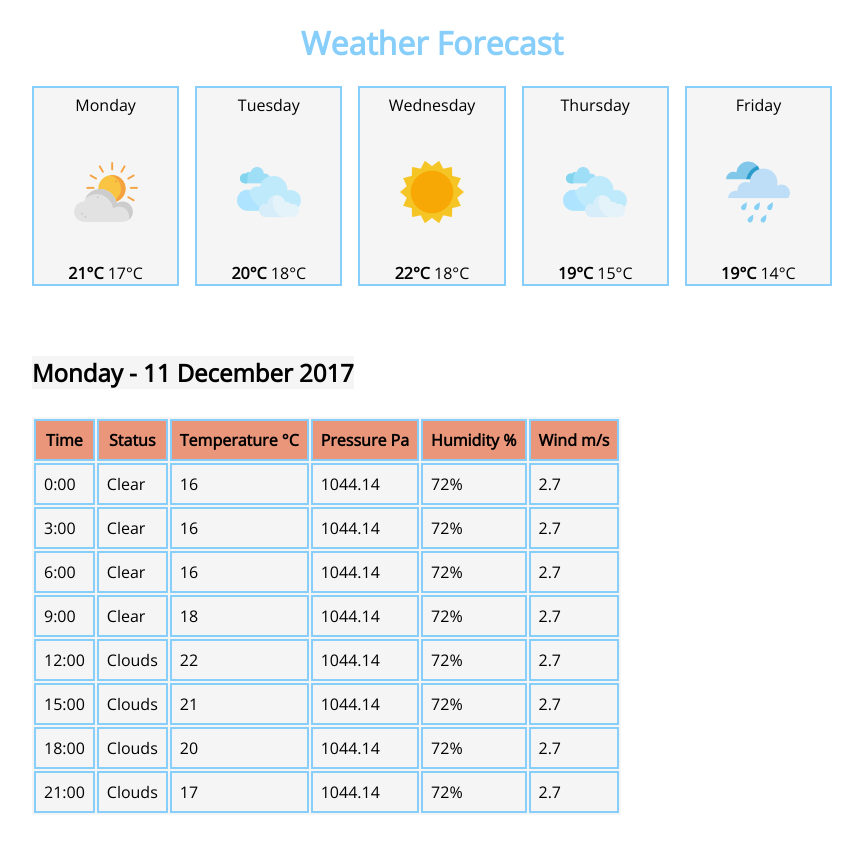
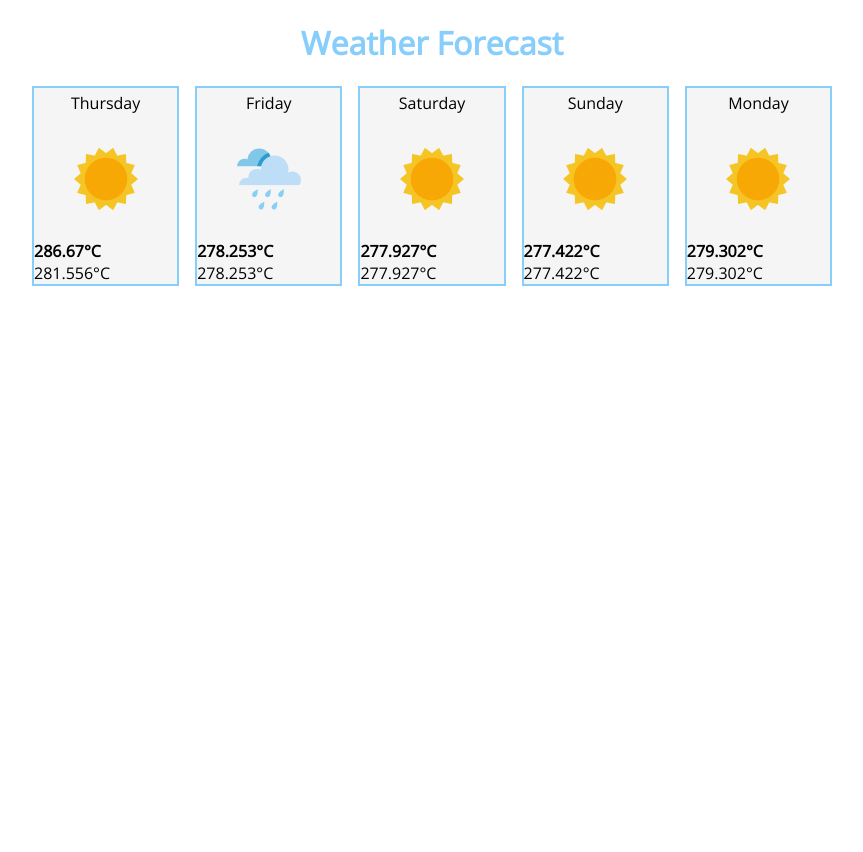
Before and after one commit to mskorsur/weather-forecast, a React (Create React App) app: page / in a window 1280 px wide. Shown: the top 852 px of the page, without its empty margins (208-1071 px from the left). After the commit the page ends 800 px from the top, so only its background shows below. Built offline with nearby package versions, Linux system fonts and the light colour scheme.

Commit message:
Update components to consume fake data

```diff
--- a/src/App.js
+++ b/src/App.js
@@ -7,24 +7,68 @@ import SingleDayInfoContainer from './SingleDayInfoContainer.js';
 import sun from './images/sun.png'; //Clear
 import clouds from './images/clouds.png'; //Clouds
 import lightning from './images/lightning.png'; //Thunderstrom
-import partlySunny from './images/partlysunny.png';
+import partlySunny from './images/partlysunny.png'; //Clouds, description few clouds
 import storm from './images/storm.png'; //Rain
 import snowflake from './images/snowflake.png'; //Snow
-import wind from './images/wind.png'; //Additional, description breeze
+import wind from './images/wind.png'; //Additional
 
-const DATA = [
-  {id: 1, day: 'Monday', highestTemp: 21, lowestTemp: 17, weatherImage: partlySunny},
-  {id: 2, day: 'Tuesday', highestTemp: 20, lowestTemp: 18, weatherImage: clouds},
-  {id: 3, day: 'Wednesday', highestTemp: 22, lowestTemp: 18, weatherImage: sun},
-  {id: 4, day: 'Thursday', highestTemp: 19, lowestTemp: 15, weatherImage: clouds},
-  {id: 5, day: 'Friday', highestTemp: 19, lowestTemp: 14, weatherImage: storm},
-]
+import exampleData from './exampleData.js';
 
 class App extends Component {
   constructor(props){
     super(props);
 
+    this.state = {
+      weatherData: [],
+      weatherBoxesData: [],
+      isDaySelected: false,
+      currentlySelectedDay: ''
+    }
+
     this.renderWeatherBoxes = this.renderWeatherBoxes.bind(this);
+    this.renderSelectedDayInformation = this.renderSelectedDayInformation.bind(this);
+    this.parseWeatherData = this.parseWeatherData.bind(this);
+  }
+
+  componentWillMount() {
+    let parsedData = this.parseWeatherData(exampleData);
+    let noonData = this.getNoonWeather(parsedData);
+
+    this.setState({
+      weatherData: parsedData,
+      weatherBoxesData: noonData,
+    });
+  }
+
+  parseWeatherData(data) {
+    return data.map(item => {
+        return {
+            date: new Date(item.dt_txt),
+            day: this.getDayFromDate(new Date(item.dt_txt)),
+            hour: new Date(item.dt_txt).getHours(),
+            temperature: item.main.temp,
+            temp_max: item.main.temp_max,
+            temp_min: item.main.temp_min,
+            pressure: item.main.pressure,
+            humidity: item.main.humidity,
+            status: item.weather[0].main,
+            status_desc: item.weather[0].description,
+            wind: item.wind.speed
+        }
+    });
+  }
+
+  getDayFromDate = (date) => {
+    const days = ['Sunday', 'Monday', 'Tuesday', 'Wednesday', 'Thursday', 'Friday', 'Saturday'];
+    return days[date.getDay()];
+  }
+
+  getNoonWeather = (data) => {
+    return data.filter(item => item.hour === 12);
+  }
+
+  getWeatherSameDay = (day, data) => {
+    return data.filter(item => item.day === day);
   }
 
   render() {
@@ -34,19 +78,58 @@ class App extends Component {
         <div className="container">
           {this.renderWeatherBoxes()}
         </div>
-        <SingleDayInfoContainer />
+        {this.renderSelectedDayInformation()}
       </div>
     );
   }
 
   renderWeatherBoxes() {
-    return DATA.map(day => {
-      return <WeatherBox key={day.id}
-                         weekDay={day.day}
-                         highestTemp={day.highestTemp}
-                         lowestTemp={day.lowestTemp}
-                         weatherImage={day.weatherImage}/>
+    return this.state.weatherBoxesData.map(item => {
+      return <WeatherBox key={item.date}
+                         weekDay={item.day}
+                         highestTemp={item.temp_max}
+                         lowestTemp={item.temp_min}
+                         weatherImage={this.selectImageBasedOnWeather(item.status, item.status_desc)}
+                         handleSelect={this.handleClickWeatherBox}/>
     });
+  }
+
+  renderSelectedDayInformation() {
+    if (this.state.isDaySelected) {
+      const singleDayData =
+            this.getWeatherSameDay(this.state.currentlySelectedDay, this.state.weatherData);
+      return <SingleDayInfoContainer data={singleDayData}/>;
+    }
+  }
+
+  handleClickWeatherBox = (selectedDay) => {
+    this.setState({
+      isDaySelected: true,
+      currentlySelectedDay: selectedDay
+    });
+  }
+
+  selectImageBasedOnWeather = (weatherStatus, weatherDescription) => {
+    switch(weatherStatus) {
+      case 'Clear':
+        return sun;
+      case 'Rain':
+        return storm;
+      case 'Thunderstorm':
+        return lightning;
+      case 'Snow':
+        return snowflake;
+      case 'Additional':
+        return wind;
+      case 'Clouds':
+        if (weatherDescription === 'few clouds' ||
+            weatherDescription === 'scattered clouds') {
+              return partlySunny;
+        }
+        else {
+          return clouds;
+        }
+    }
   }
 
 }
--- a/src/SingleDayInfoContainer.js
+++ b/src/SingleDayInfoContainer.js
@@ -2,17 +2,6 @@ import React from 'react';
 import './SingleDay.css';
 
 import SingleDayInfoItem from './SingleDayInfoItem.js';
-
-const DATA = [
-    {time: '0:00', status: 'Clear', temp: '16', humidity: '72%', pressure: '1044.14', wind: '2.7'},
-    {time: '3:00', status: 'Clear', temp: '16', humidity: '72%', pressure: '1044.14', wind: '2.7'},
-    {time: '6:00', status: 'Clear', temp: '16', humidity: '72%', pressure: '1044.14', wind: '2.7'},
-    {time: '9:00', status: 'Clear', temp: '18', humidity: '72%', pressure: '1044.14', wind: '2.7'},
-    {time: '12:00', status: 'Clouds', temp: '22', humidity: '72%', pressure: '1044.14', wind: '2.7'},
-    {time: '15:00', status: 'Clouds', temp: '21', humidity: '72%', pressure: '1044.14', wind: '2.7'},
-    {time: '18:00', status: 'Clouds', temp: '20', humidity: '72%', pressure: '1044.14', wind: '2.7'},
-    {time: '21:00', status: 'Clouds', temp: '17', humidity: '72%', pressure: '1044.14', wind: '2.7'}
-];
 
 class SingleDayInfoContainer extends React.Component {
     constructor(props) {
@@ -24,7 +13,7 @@ class SingleDayInfoContainer extends React.Component {
     render() {
         return (
             <div className="single-day-container">
-            <h2>Monday - 11 December 2017</h2>
+            <h2>{this.props.data[0].day} - {this.props.data[0].date.toDateString()}</h2>
             <div>
                 <table>
                     <tr>
@@ -43,11 +32,11 @@ class SingleDayInfoContainer extends React.Component {
     }
 
     renderInfoItems() {
-       return DATA.map(item => {
-            return <SingleDayInfoItem key = {item.time}
-                                      time={item.time}
+       return this.props.data.map(item => {
+            return <SingleDayInfoItem key = {item.date}
+                                      time={item.hour}
                                       status={item.status}
-                                      temp={item.temp}
+                                      temp={item.temperature}
                                       pressure={item.pressure}
                                       humid={item.humidity}
                                       wind={item.wind}/>
--- a/src/SingleDayInfoItem.js
+++ b/src/SingleDayInfoItem.js
@@ -4,7 +4,7 @@ class SingleDayInfoItem extends React.Component {
     render() {
         return (
           <tr>
-            <td>{this.props.time}</td>
+            <td>{this.props.time}:00</td>
             <td>{this.props.status}</td>
             <td>{this.props.temp}</td>
             <td>{this.props.pressure}</td>
--- a/src/WeatherBox.js
+++ b/src/WeatherBox.js
@@ -5,11 +5,19 @@ class WeatherBox extends React.Component {
     render() {
         return (
             <div className="weather-box">
-                <header>{this.props.weekDay}</header>
-                <img src={this.props.weatherImage} alt="weather-icon" />
-                <footer><strong>{this.props.highestTemp}&deg;C</strong> {this.props.lowestTemp}&deg;C</footer>
+                <header>
+                    {this.props.weekDay}
+                </header>
+                <img onClick={this.handleClick} src={this.props.weatherImage} alt="weather-icon" />
+                <footer>
+                    <strong>{this.props.highestTemp}&deg;C</strong> {this.props.lowestTemp}&deg;C
+                </footer>
             </div>
         );
+    }
+
+    handleClick = e => {
+        this.props.handleSelect(this.props.weekDay);
     }
 }
 
```
